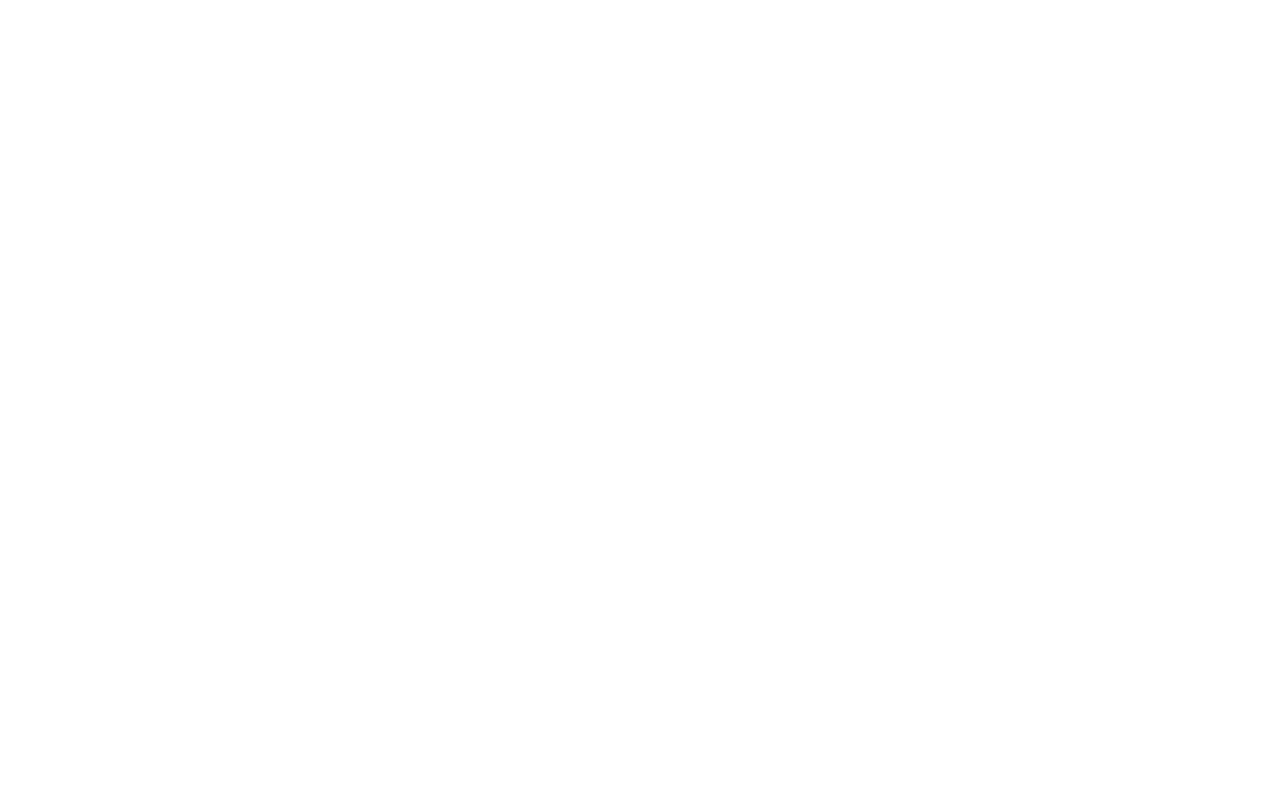
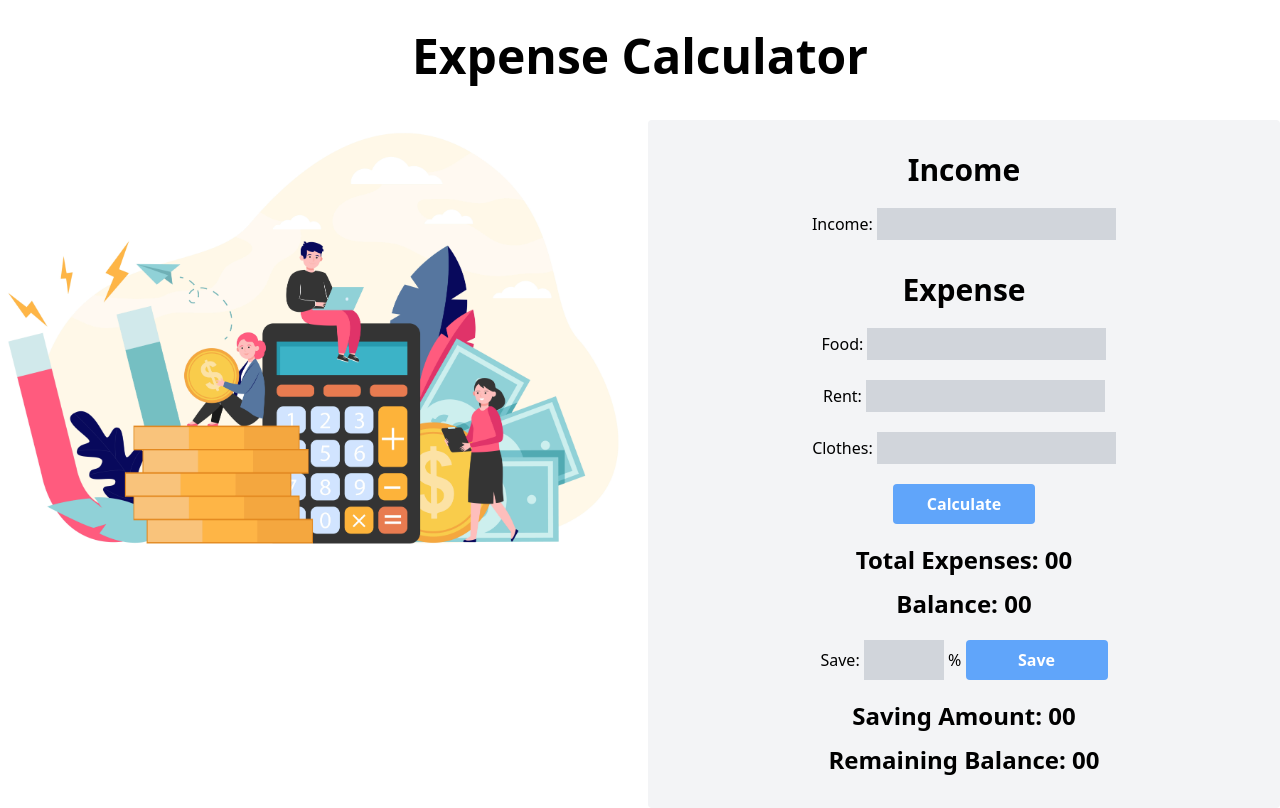
Before and after one commit to nazm0l/expense-calculator, a plain HTML site: page index.html in a window 1280 px wide. Drawn offline with nearby package versions, Linux system fonts and the light colour scheme.

Commit message:
final design

```diff
--- a/index.html
+++ b/index.html
@@ -5,8 +5,51 @@
     <meta http-equiv="X-UA-Compatible" content="IE=edge">
     <meta name="viewport" content="width=device-width, initial-scale=1.0">
     <title>Expense Calculator</title>
+    <!-- Tailwind CSS CDN -->
+    <script src="https://cdn.tailwindcss.com"></script>
 </head>
 <body>
+    <main class="container mx-auto">
+        <h1 class="text-3xl md:text-5xl text-center mt-8 font-bold">Expense Calculator</h1>
+        <!-- image and form section start -->
+        <div class="grid gap-4 grid-cols-1 md:grid-cols-2 mt-10">
+            <!-- image section  -->
+            <div>
+                <img src="images/money.jpg" alt="" srcset="">
+            </div>
+            <!-- form Section  -->
+            <div class="text-center bg-gray-100 p-8 rounded">
+                <div>
+                    <h2 class="text-3xl font-bold">Income</h2>
+                    <label>Income:</label>
+                    <input class="bg-gray-300 mt-5 p-1" type="text" value="">
+                </div>
+                <div class="mt-8">
+                    <h2 class="text-3xl font-bold">Expense</h2>
+                    <label>Food:</label>
+                    <input class="bg-gray-300 mt-5 p-1" type="text" value=""> <br>
+                    <label>Rent:</label>
+                    <input class="bg-gray-300 mt-5 p-1" type="text" value=""> <br>
+                    <label>Clothes:</label>
+                    <input class="bg-gray-300 mt-5 p-1" type="text" value="">
+                </div>
+                <!-- calculate button  -->
+                <button class="bg-blue-400 mt-5 p-2 rounded font-semibold text-white w-1/4">Calculate</button>
+                <!-- Total expense and balance  -->
+                <h2 class="text-2xl mt-5 font-semibold">Total Expenses: <span id="total-expenses">00</span></h2>
+                <h2 class="text-2xl mt-3 font-semibold">Balance: <span id="balance">00</span></h2>
 
+                <!-- save section -->
+                <div>
+                    <label>Save:</label>
+                    <input class="bg-gray-300 p-2 mt-5 w-20" type="text" value=""> <span>%</span>
+                    <button class="bg-blue-400 mt-5 p-2 rounded font-semibold text-white w-1/4">Save</button>
+                </div>
+                <!-- Total expense and balance  -->
+                <h2 class="text-2xl mt-5 font-semibold">Saving Amount: <span id="saving-amount">00</span></h2>
+                <h2 class="text-2xl mt-3 font-semibold">Remaining Balance: <span id="remaining-balance">00</span></h2>
+            </div>
+        </div>
+    </main>
 </body>
 </html>
```
Also changed, not shown: images/money.jpg (added).
